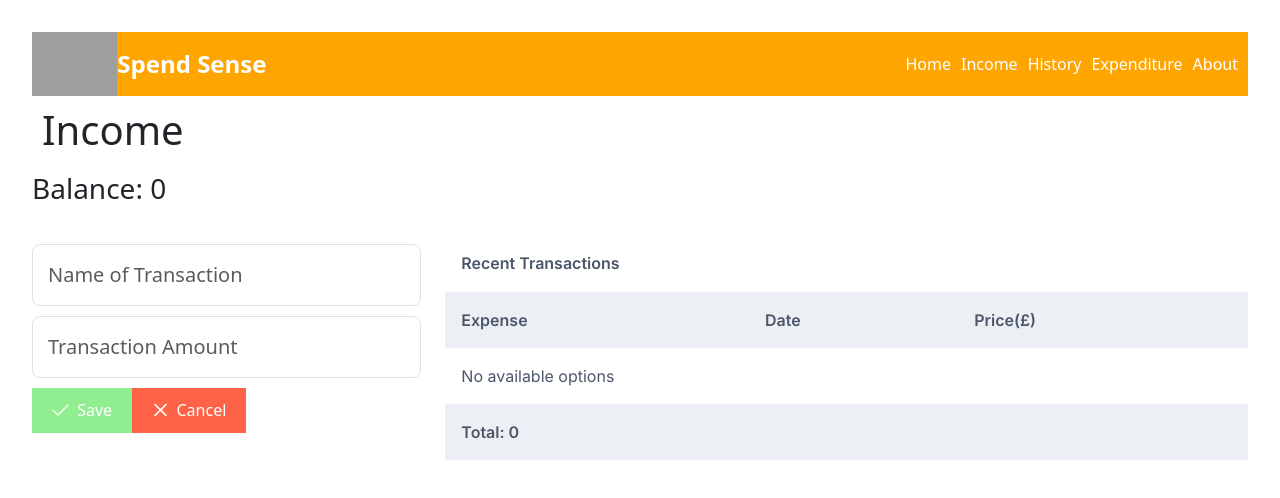
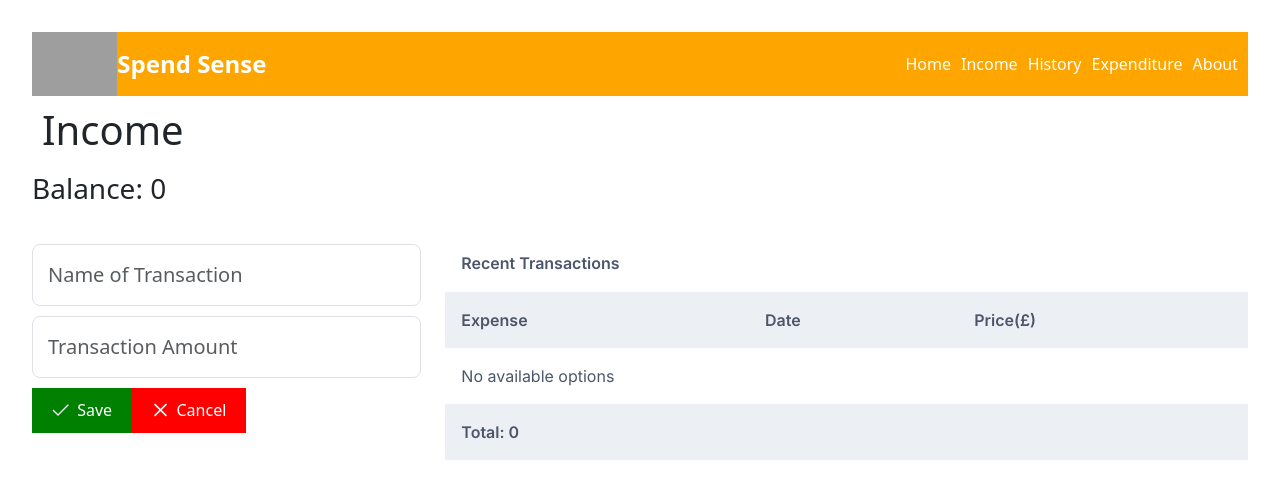
Before and after one commit to cgbea/Expenses-tracker, a React (Vite) app: page /income in a window 1280 px wide. Shown: the top 498 px of the page. Built offline with nearby package versions, Linux system fonts and the light colour scheme; grey boxes are pictures that could not be loaded.

Commit message:
Changed the color of the buttons on the form component

```diff
--- a/src/pages/Form.jsx
+++ b/src/pages/Form.jsx
@@ -77,17 +77,17 @@ const Form = (props) => {
           aria-label=".form-control-lg example"
           style={{ padding: "15px", marginBottom: "10px" }}
         />
-        <span className="p-buttonset" style={{ float: "left" }}>
+        <span className="p-buttonset" style={{ float: "left"}}>
           <Button
             label="Save"
             onClick={saveInput}
-            style={{ backgroundColor: "lightGreen" }}
+            style={{ backgroundColor: "green" }}
             icon="pi pi-check"
           />
           <Button
             label="Cancel"
             onClick={clearInput}
-            style={{ backgroundColor: "tomato" }}
+            style={{ backgroundColor: "red" }}
             icon="pi pi-times"
           />
         </span>
```
